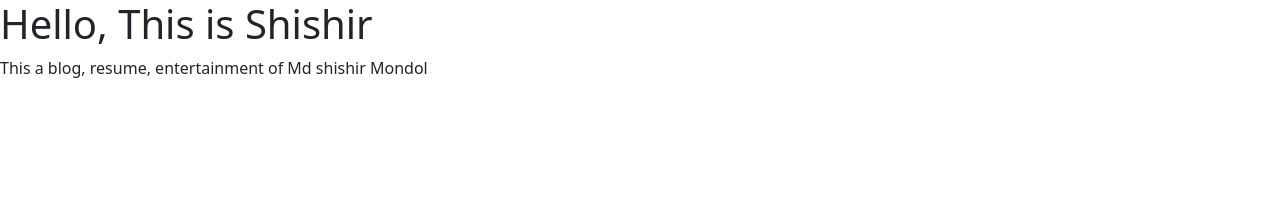
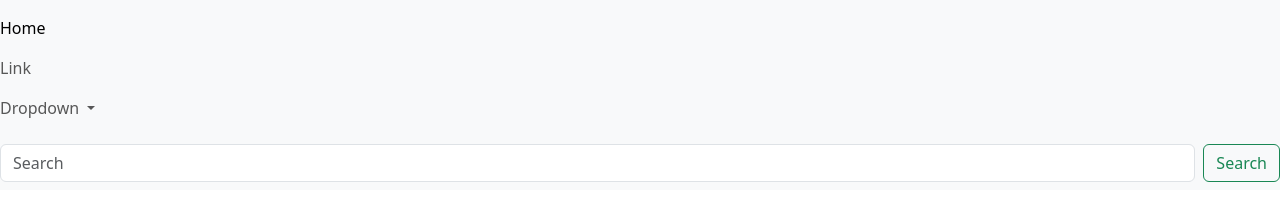
Before and after one commit to mondolshishir/mdshishir7.github.io, a plain HTML site: page index.html in a window 1280 px wide. Drawn offline with nearby package versions, Linux system fonts and the light colour scheme.

Commit message:
Update index.html
navbar

```diff
--- a/index.html
+++ b/index.html
@@ -9,9 +9,38 @@
   <body>
 
 
-    <h1>Hello, This is Shishir</h1>
-
-    <p>This a blog, resume, entertainment of Md shishir Mondol</p>
+    <nav class="navbar bg-body-tertiary fixed-top">
+          </div>
+          <div class="offcanvas-body">
+            <ul class="navbar-nav justify-content-end flex-grow-1 pe-3">
+              <li class="nav-item">
+                <a class="nav-link active" aria-current="page" href="#">Home</a>
+              </li>
+              <li class="nav-item">
+                <a class="nav-link" href="#">Link</a>
+              </li>
+              <li class="nav-item dropdown">
+                <a class="nav-link dropdown-toggle" href="#" role="button" data-bs-toggle="dropdown" aria-expanded="false">
+                  Dropdown
+                </a>
+                <ul class="dropdown-menu">
+                  <li><a class="dropdown-item" href="#">Action</a></li>
+                  <li><a class="dropdown-item" href="#">Another action</a></li>
+                  <li>
+                    <hr class="dropdown-divider">
+                  </li>
+                  <li><a class="dropdown-item" href="#">Something else here</a></li>
+                </ul>
+              </li>
+            </ul>
+            <form class="d-flex mt-3" role="search">
+              <input class="form-control me-2" type="search" placeholder="Search" aria-label="Search">
+              <button class="btn btn-outline-success" type="submit">Search</button>
+            </form>
+          </div>
+        </div>
+      </div>
+    </nav>
 
 
 
```
